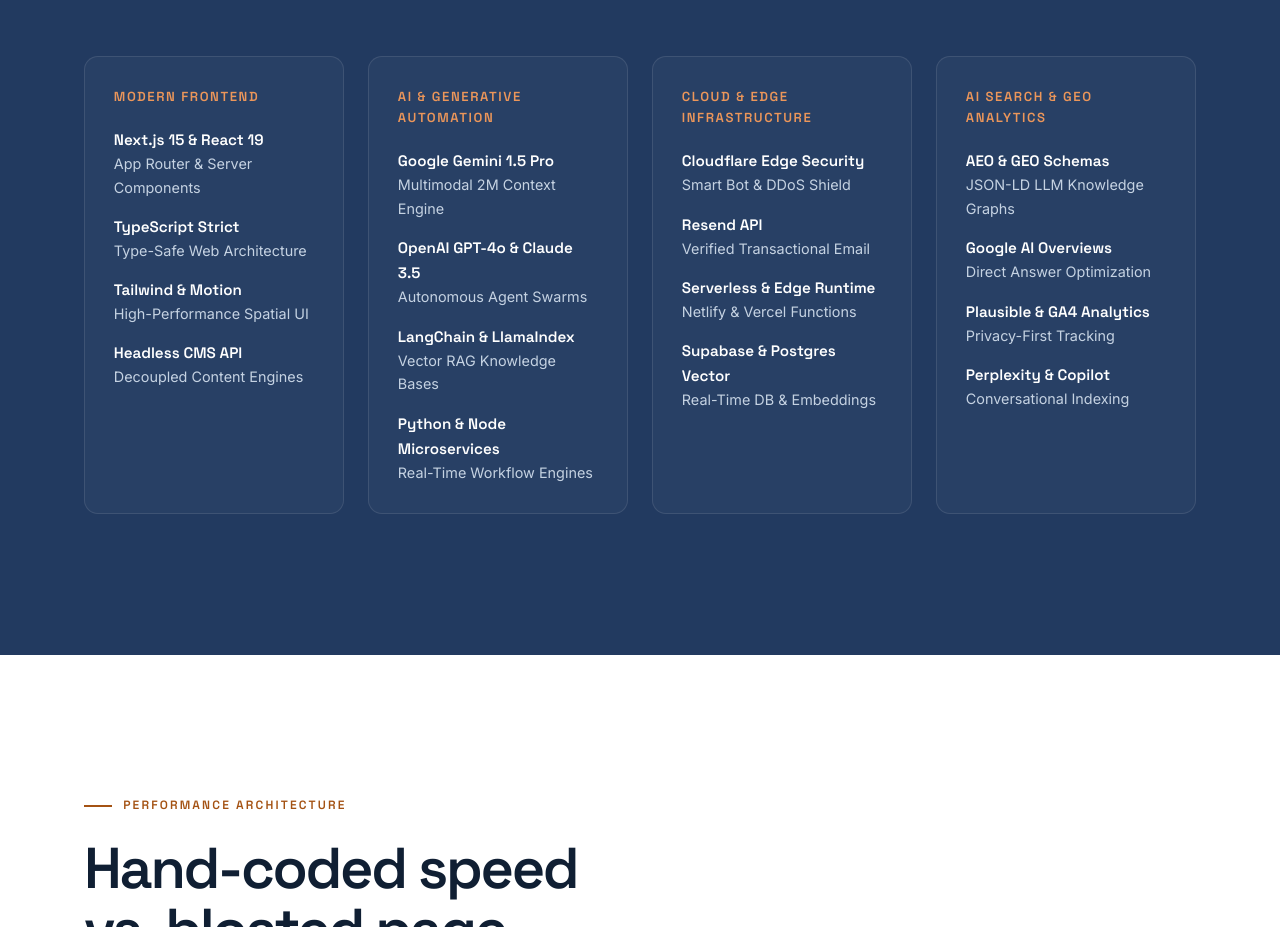
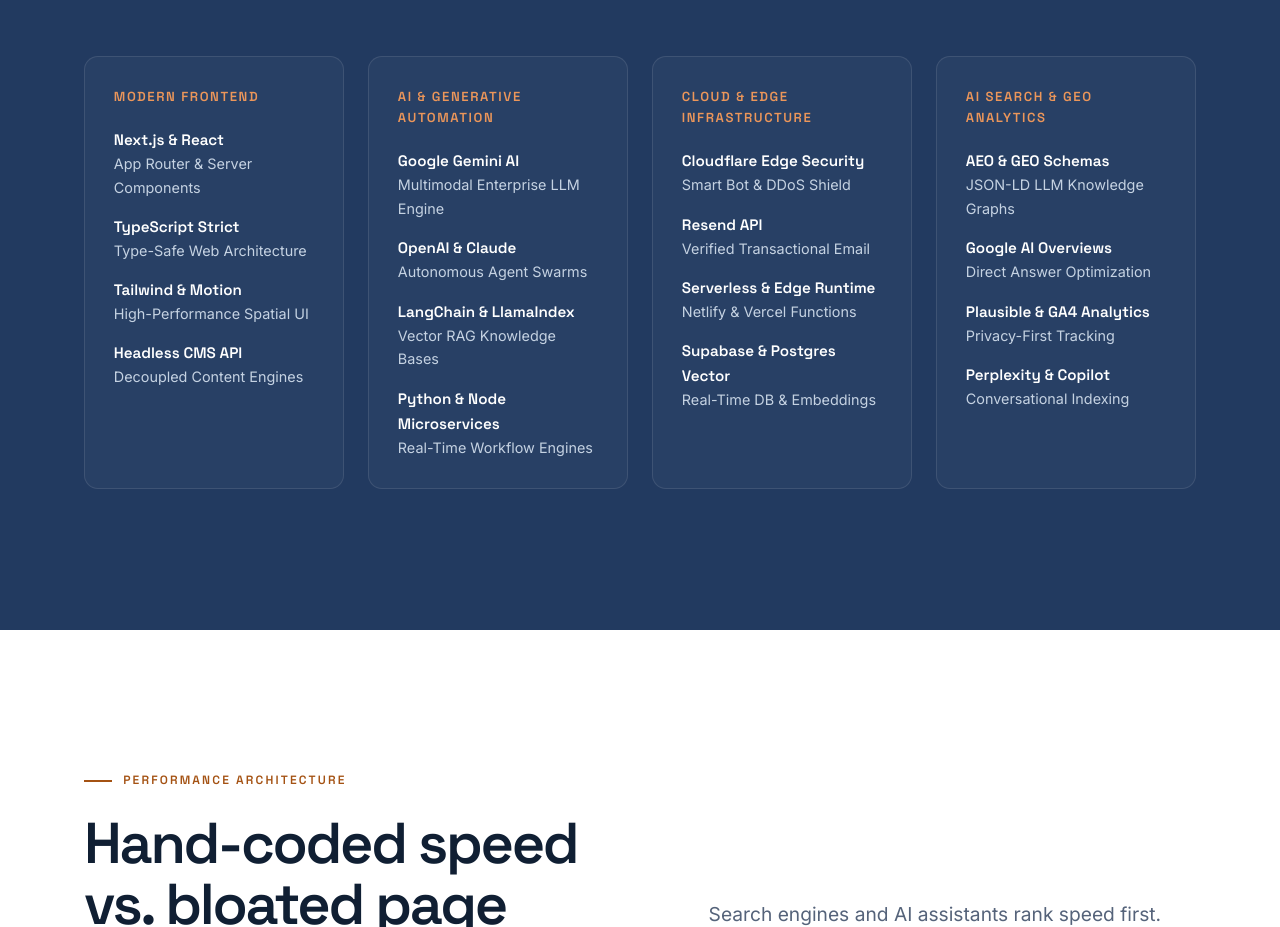
Before and after one commit to oaklandunited/capitol-codesign-site, a website: page index.html in a window 1280 px wide. Shown: the part 7340-8267 px from the top of the page. Drawn offline with Linux system fonts and the light colour scheme.

Commit message:
Remove specific version numbers across tech stack grid and pop-up modals for timeless positioning (OpenAI GPT, Google Gemini AI, Next.js, React)

```diff
--- a/index.html
+++ b/index.html
@@ -1471,7 +1471,7 @@ p{margin:0}
       <div class="tech-card">
         <div class="tech-cat">Modern Frontend</div>
         <ul class="tech-list">
-          <li><strong>Next.js 15 &amp; React 19</strong> App Router &amp; Server Components</li>
+          <li><strong>Next.js &amp; React</strong> App Router &amp; Server Components</li>
           <li><strong>TypeScript Strict</strong> Type-Safe Web Architecture</li>
           <li><strong>Tailwind &amp; Motion</strong> High-Performance Spatial UI</li>
           <li><strong>Headless CMS API</strong> Decoupled Content Engines</li>
@@ -1480,8 +1480,8 @@ p{margin:0}
       <div class="tech-card">
         <div class="tech-cat">AI &amp; Generative Automation</div>
         <ul class="tech-list">
-          <li><strong>Google Gemini 1.5 Pro</strong> Multimodal 2M Context Engine</li>
-          <li><strong>OpenAI GPT-4o &amp; Claude 3.5</strong> Autonomous Agent Swarms</li>
+          <li><strong>Google Gemini AI</strong> Multimodal Enterprise LLM Engine</li>
+          <li><strong>OpenAI &amp; Claude</strong> Autonomous Agent Swarms</li>
           <li><strong>LangChain &amp; LlamaIndex</strong> Vector RAG Knowledge Bases</li>
           <li><strong>Python &amp; Node Microservices</strong> Real-Time Workflow Engines</li>
         </ul>
@@ -2184,7 +2184,7 @@ p{margin:0}
         "<strong>Automated Calendar Booking</strong>: Seamlessly books appointments directly into Google Calendar or Calendly.",
         "<strong>Intelligent Human Escalation</strong>: Detects sensitive or complicated inquiries and routes them directly to staff."
       ],
-      stack: ["OpenAI GPT-4o", "Google Gemini 1.5 Pro", "LangChain RAG", "Supabase Vector Embeddings"],
+      stack: ["OpenAI GPT", "Google Gemini AI", "LangChain RAG", "Supabase Vector Embeddings"],
       ctaText: "Deploy Custom AI Agents →",
       ctaHref: "#quote"
     },
@@ -2223,7 +2223,7 @@ p{margin:0}
         "<strong>Adaptive Dynamic Content</strong>: Tailors landing messaging based on visitor location and search intent.",
         "<strong>Built-In Sales Assistant</strong>: Answers inventory, pricing, and spec questions directly on your site."
       ],
-      stack: ["Next.js 15", "React 19 Server Components", "Vector Hybrid Search", "Supabase DB"],
+      stack: ["Next.js", "React Server Components", "Vector Hybrid Search", "Supabase DB"],
       ctaText: "Build an AI-Enabled Site →",
       ctaHref: "#quote"
     },
```
